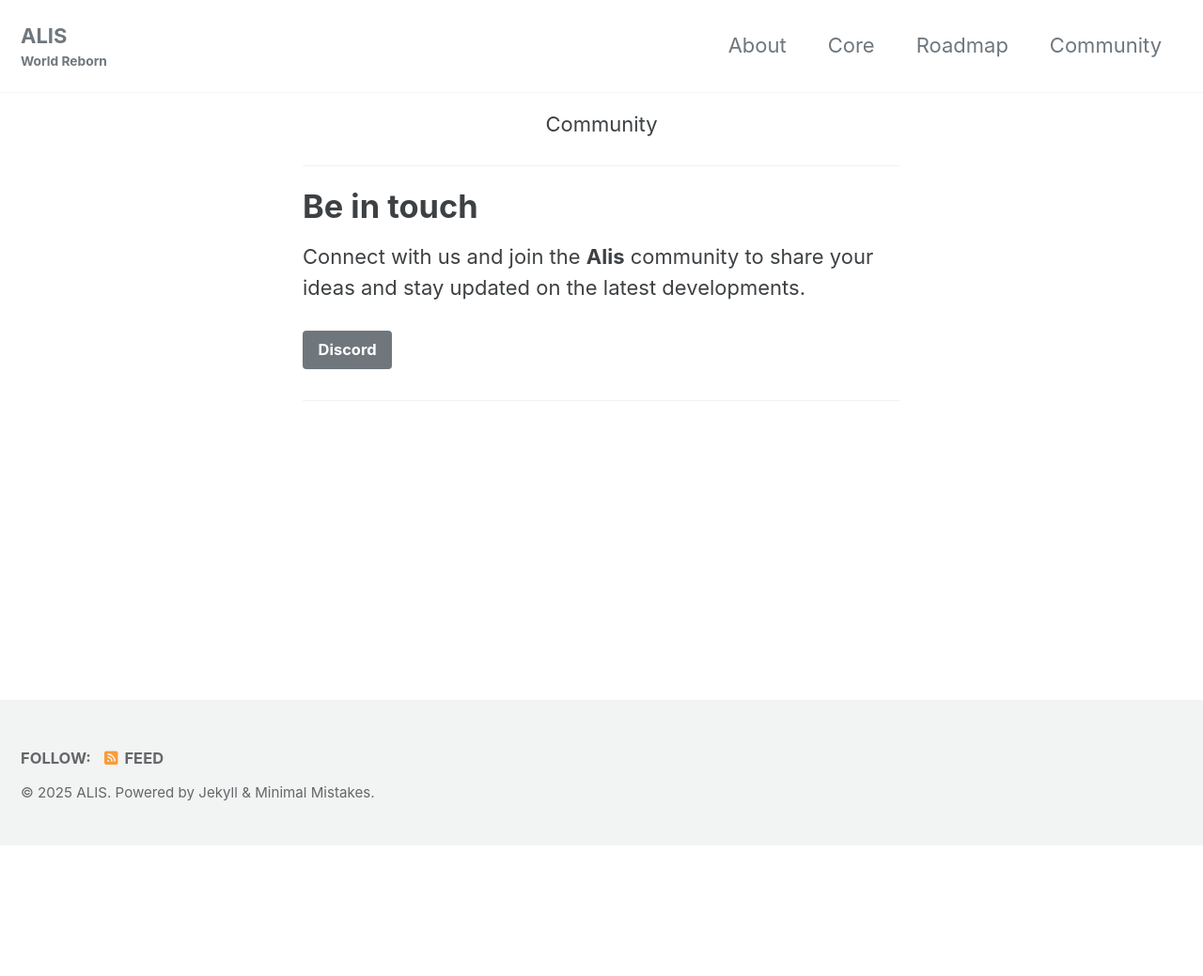
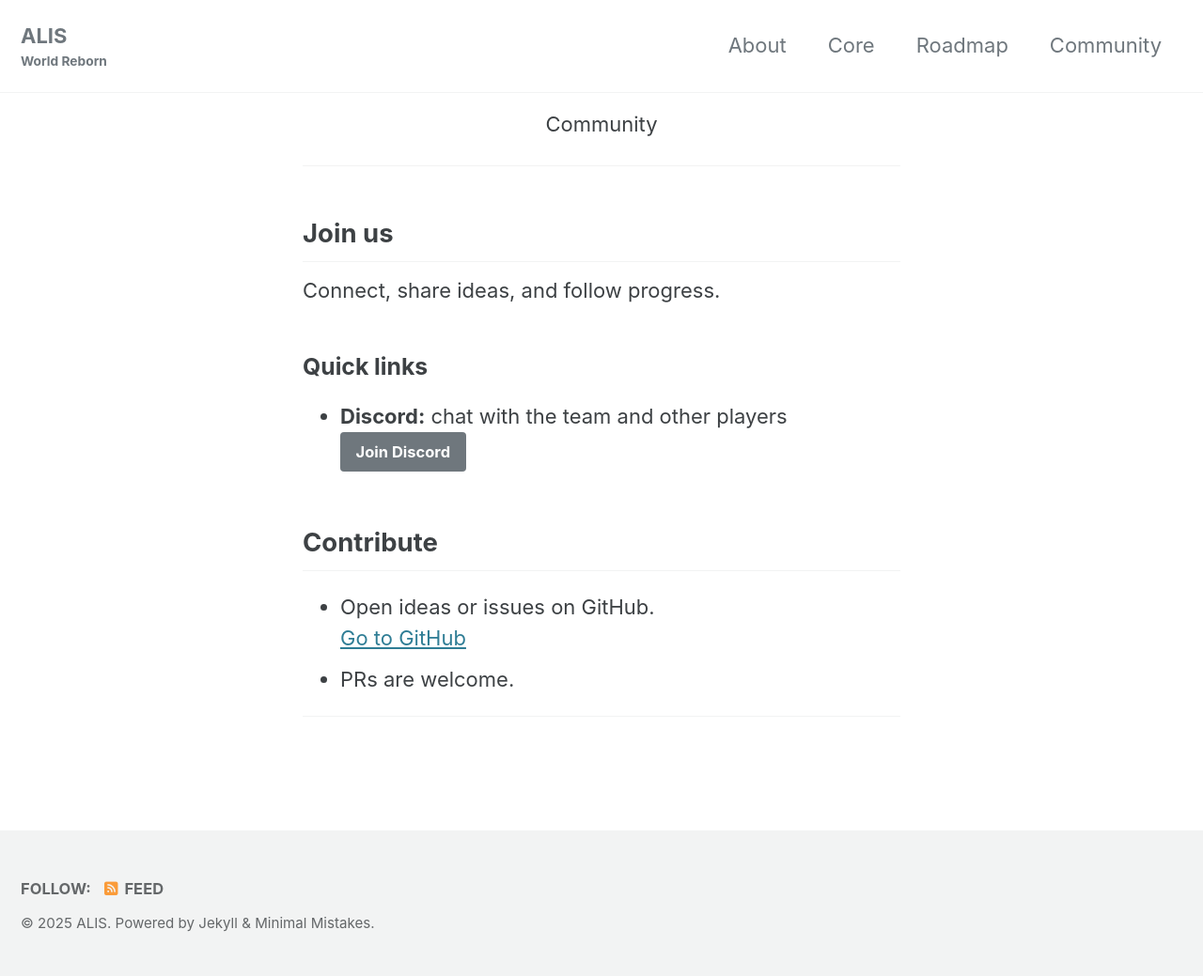
Before and after one commit to fallintodusk/fallintodusk.github.io, a Jekyll site: the page built from _pages/community.md, in a window 1280 px wide. Shown: the whole page at 94% size. Built offline with Jekyll 4.4.1, drawn with Linux system fonts in a browser that asks for light colours; cached includes are drawn as plain includes; before the commit the page ends 900 px from its top, so only the background shows below that.

Commit message:
Restructure community page with GitHub links

```diff
--- a/_pages/community.md
+++ b/_pages/community.md
@@ -6,10 +6,16 @@ layout: single
 
 ---
 
-# Be in touch
+## Join us
+Connect, share ideas, and follow progress.
 
-Connect with us and join the **Alis** community to share your ideas and stay updated on the latest developments.
+### Quick links
+- **Discord:** chat with the team and other players
+  [Join Discord](https://discord.com/invite/GRawJHWd){: .btn .btn--primary }
 
-[Discord](https://discord.gg/6X9Ybfyn){: .btn .btn--primary }
+## Contribute
+- Open ideas or issues on GitHub.
+  [Go to GitHub](https://github.com/fallintodusk){: target="_blank" rel="noopener" }
+- PRs are welcome.
 
 ---
```
